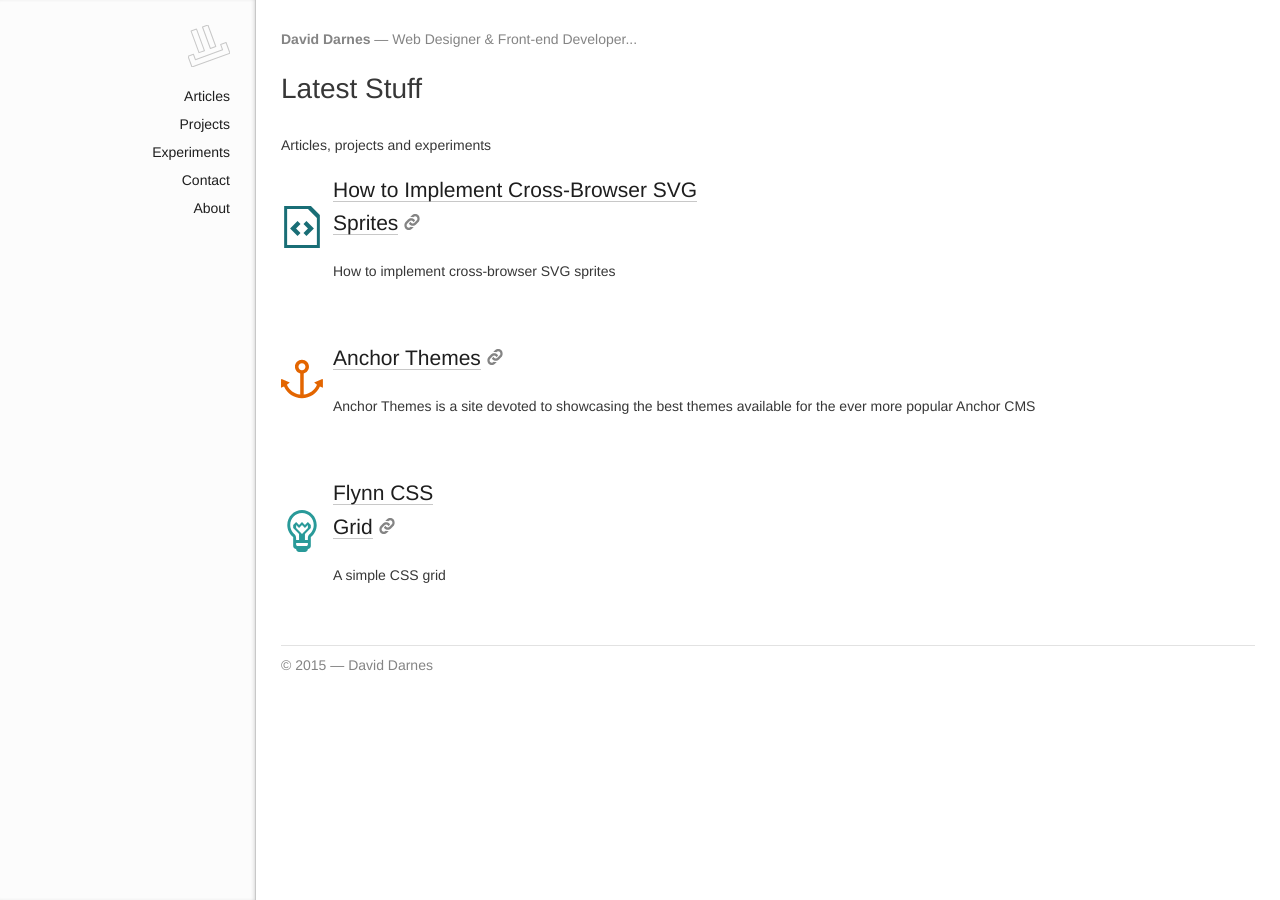
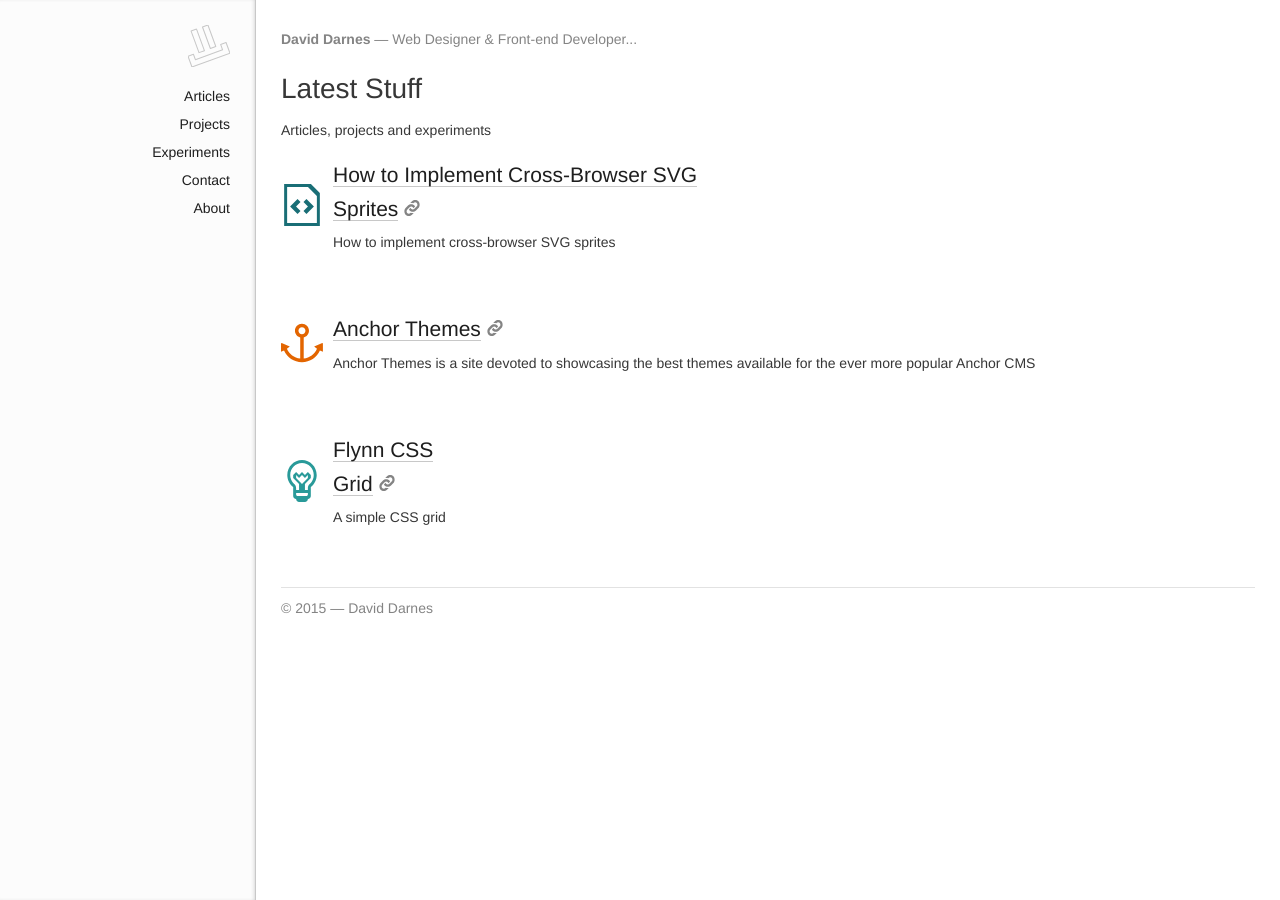
Before and after one commit to daviddarnes/daviddarnes.github.io, a Jekyll site: the page built from index.md, in a window 1280 px wide. Built offline with Jekyll 4.4.1, drawn with Linux system fonts in a browser that asks for light colours.

Commit message:
Corrects invalid margin unit

```diff
--- a/css/styles.scss
+++ b/css/styles.scss
@@ -39,7 +39,7 @@ h1, h2, h3, h4, h5, h6, p, ul, ol {
 h1, h2 {
 	line-height: 1.6;
 	font-weight: 400;
-	margin-bottom: 0.15;
+	margin-bottom: 0.15em;
 }
 
 h2 {
```
